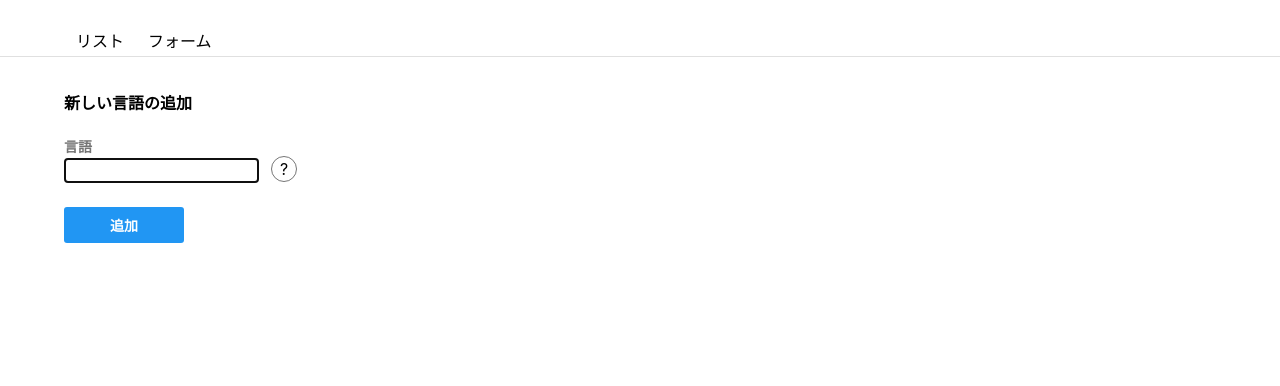
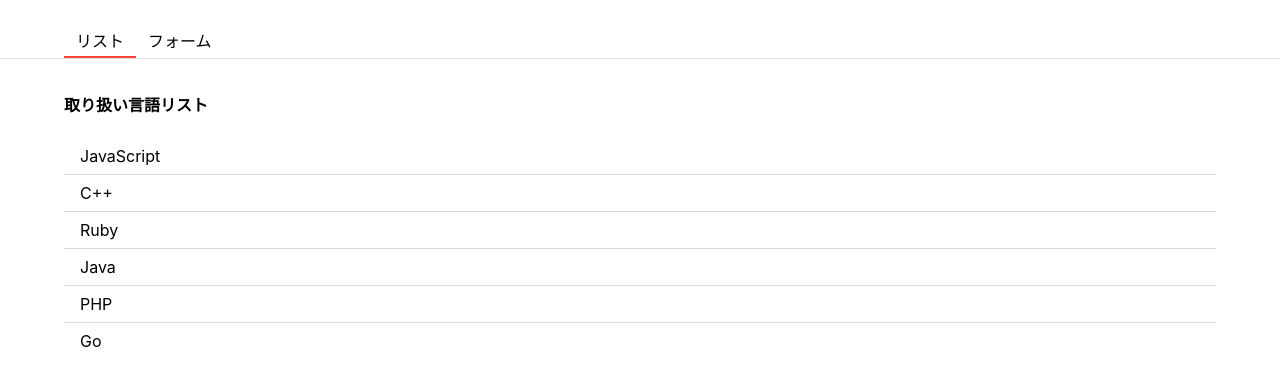
Before and after one commit to marieono/React-Tutorlal, a React (Create React App) app: page / in a window 1280 px wide. Shown: the top 386 px of the page. Built offline with nearby package versions, Linux system fonts and the light colour scheme; the HTML template or start-up script is replaced by a standard one.

Commit message:
typo修正

```diff
--- a/src/App.js
+++ b/src/App.js
@@ -27,7 +27,7 @@ const HeaderLi = styled.li`
 `
 
 function App({ data }) {
-  const [tab, setTab] = useState('List');
+  const [tab, setTab] = useState('list');
   const [langs, setLangs] = useState(data);
 
   const addLang = (lang) => {
```
